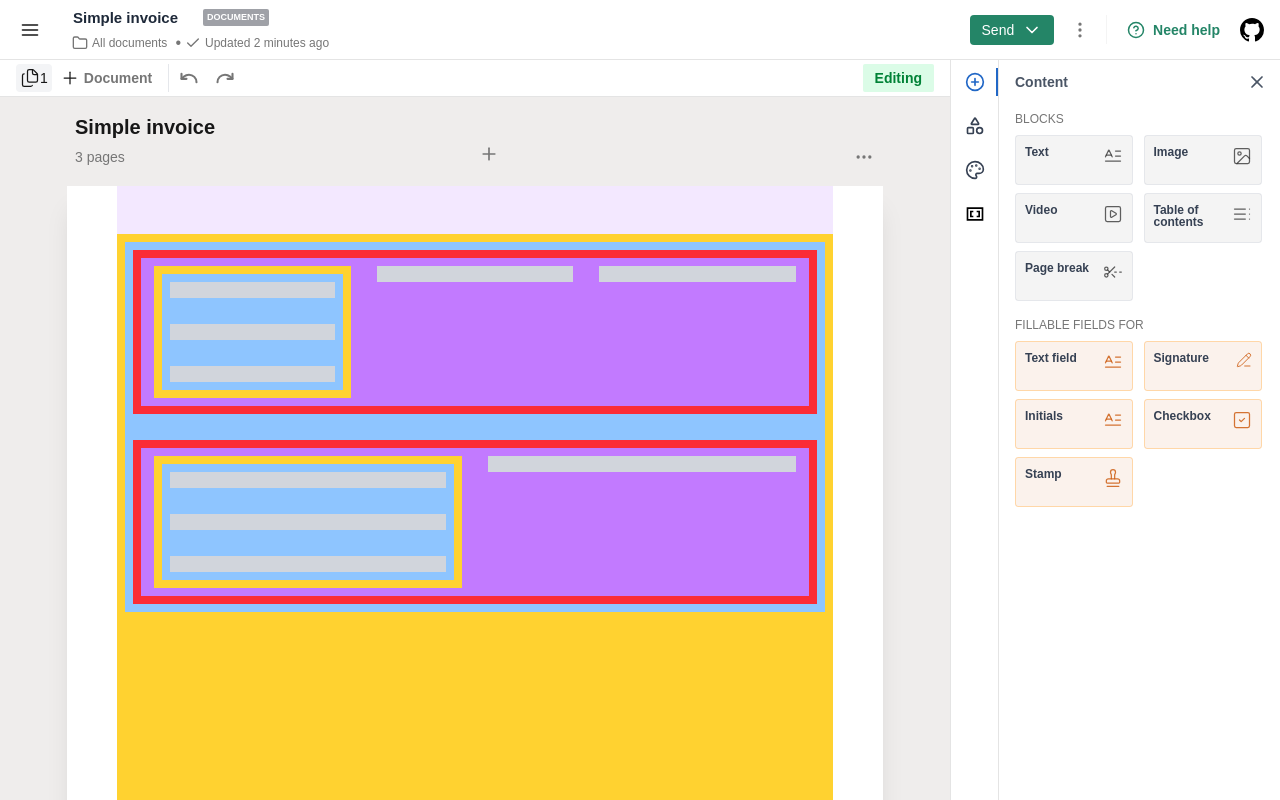
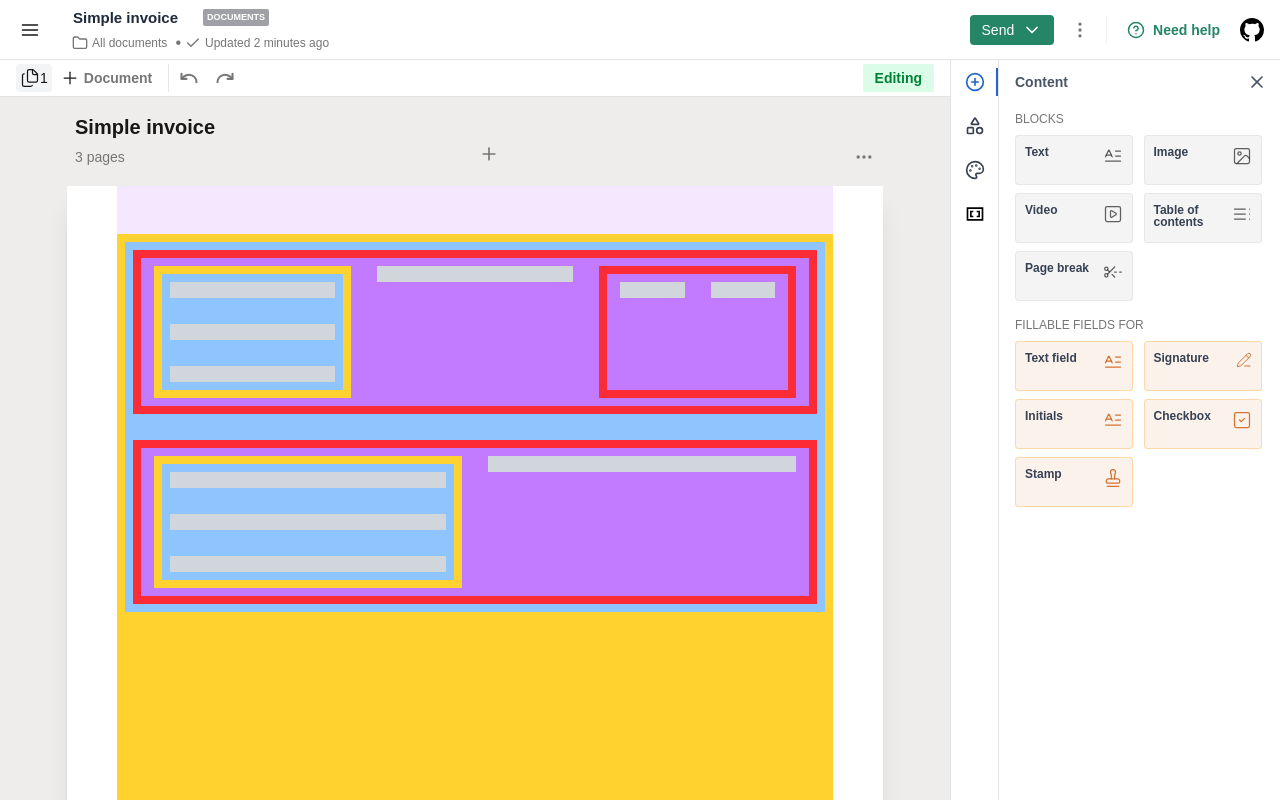
Before and after one commit to larbisahli/pandadoc-document-editor, a Next.js app: page / in a window 1280 px wide. Built offline with nearby package versions, Linux system fonts and the light colour scheme.

Commit message:
working on resize logic

```diff
--- /dev/null
+++ b/components/editor/canvas/context/PageContext.ts
@@ -0,0 +1,8 @@
+import { NodeId, PageId } from "@/interfaces/common";
+import { createContext, useContext } from "react";
+
+export const PageContext = createContext<{ pageId: PageId }>({
+  pageId: "" as PageId,
+});
+
+export const usePage = () => useContext(PageContext);
--- a/components/editor/canvas/layout/LayoutRenderer.tsx
+++ b/components/editor/canvas/layout/LayoutRenderer.tsx
@@ -1,6 +1,7 @@
+import React from "react";
 import { useAppSelector } from "@/lib/hooks";
 import { selectNodeById } from "@/lib/features/layout/layoutSlice";
-import { NodeId, PageId } from "@/interfaces/common";
+import { NodeId } from "@/interfaces/common";
 import { BlockRefNode, ContainerNode } from "@/interfaces/layout";
 import { NodeDirection, NodeKind } from "@/interfaces/enum";
 import RowItem from "./shells/RowItem";
@@ -8,27 +9,17 @@ import NodeColumnShell from "./shells/NodeColumnShell";
 import NodeRowShell from "./shells/NodeRowShell";
 import DocBlock from "./shells/DocBlock";
 import BlockLeaf from "./leaves/BlockLeaf";
-import RowResizer from "./RowResizer";
-import { getResizeEffect } from "@/utils/resize";
 import RowResizerWrapper from "./RowResizerWrapper";
-import React, { useState } from "react";
+import { usePage } from "../context/PageContext";
 
 interface LayoutRendererProps {
   nodeId: NodeId;
-  pageId: PageId;
 }
 
-// TODO Create a context for page specific (pageId, ....)
-function LayoutRenderer({ pageId, nodeId }: LayoutRendererProps) {
+function LayoutRenderer({ nodeId }: LayoutRendererProps) {
+  const { pageId } = usePage();
+
   const node = useAppSelector((state) => selectNodeById(state, pageId, nodeId));
-
-  // TODO Create a type for this ResizerPayloadType
-  const [resizeEffect, setResizeEffect] = useState<{
-    leftId: NodeId;
-    rightId: NodeId;
-    leftDelta: number;
-    rightDelta: number;
-  } | null>(null);
 
   if (!node) return null;
 
@@ -46,22 +37,16 @@ function LayoutRenderer({ pageId, nodeId }: LayoutRendererProps) {
         <Shell id={n.id}>
           {n.children.map((cid, index) => (
             <React.Fragment key={cid}>
-              <ChildWrapper
-                rowRootId={n.id}
-                nodeId={cid}
-                pageId={pageId}
-                {...(!isColumn ? { resizeEffect } : {})}
-              >
-                <LayoutRenderer nodeId={cid} pageId={pageId} />
+              <ChildWrapper nodeId={cid}>
+                <LayoutRenderer nodeId={cid} />
               </ChildWrapper>
               {/* Add resizer between row children, but not after the last */}
               {!isColumn && index < n.children.length - 1 && (
                 <RowResizerWrapper
-                  nodeId={nodeId}
-                  pageId={pageId}
+                  rowRootId={n.id}
+                  nodeId={cid}
                   nodeIds={n.children}
                   index={index}
-                  setResizeEffect={setResizeEffect}
                 />
               )}
             </React.Fragment>
--- a/components/editor/canvas/layout/RowResizerWrapper.tsx
+++ b/components/editor/canvas/layout/RowResizerWrapper.tsx
@@ -1,62 +1,191 @@
-import { useAppDispatch } from "@/lib/hooks";
-import { getResizeEffect } from "@/utils/resize";
-import React, { memo } from "react";
+import { memo, useCallback, useRef } from "react";
+import { useAppDispatch, useAppSelector } from "@/lib/hooks";
 import RowResizer from "./RowResizer";
-import { NodeId, PageId } from "@/interfaces/common";
-import { useDebouncedCallback } from "../../hooks/useDebouncedCallback";
-import { updateLayoutCalculatedWidth } from "@/lib/features/layout/layoutSlice";
+import {
+  selectRowItemLayoutStyle,
+  updateLayoutCalculatedWidth,
+} from "@/lib/features/layout/layoutSlice";
+import { usePage } from "../context/PageContext";
+import { NodeId } from "@/interfaces/common";
 
-interface Props {
-  nodeId: NodeId;
-  pageId: PageId;
-  nodeIds: NodeId[];
+type Props = {
+  rowRootId: string;
+  nodeIds: string[];
   index: number;
-  setResizeEffect: React.Dispatch<React.SetStateAction<any>>;
+};
+
+// minimum row width percentage
+const MIN_PCT = 15;
+
+function clampPairPercent(
+  leftBasePct: number,
+  rightBasePct: number,
+  dPct: number, // left gains dPct, right loses dPct
+  minPct: number,
+) {
+  let L = Math.max(minPct, leftBasePct + dPct);
+  let R = Math.max(minPct, rightBasePct - dPct);
+
+  const cap = Math.max(0, leftBasePct + rightBasePct);
+  const pairNow = L + R;
+  if (pairNow > cap && pairNow > 0) {
+    const s = cap / pairNow;
+    L = Math.max(minPct, L * s);
+    R = Math.max(minPct, R * s);
+  }
+  return { L, R };
 }
 
-function RowResizerWrapper({
-  pageId,
-  nodeId,
-  nodeIds,
-  index,
-  setResizeEffect,
-}: Props) {
+function RowResizerWrapper({ rowRootId, nodeIds, index }: Props) {
+  const { pageId } = usePage();
   const dispatch = useAppDispatch();
 
-  // Stable debounced dispatcher
-  const onResizeDebounced = useDebouncedCallback(
-    (effect) => {
-      if (effect) {
-        // LEFT
-        const rowLeftEl = document.getElementById(
-          effect?.leftId ?? "",
-        ) as HTMLDivElement | null;
-        // dispatch(updateLayoutCalculatedWidth({pageId, nodeId: effect?.leftId, width: rowLeftEl?.style.width}));
-        // LEFT
-        const rowRightEl = document.getElementById(
-          effect?.rightId ?? "",
-        ) as HTMLDivElement | null;
-        // dispatch(updateLayoutCalculatedWidth({pageId, nodeId: effect?.rightId, width: rowRightEl?.style.width}));
-        console.log(
-          "resize effect",
-          { pageId, nodeId: effect?.leftId, width: rowLeftEl?.style.width },
-          { pageId, nodeId: effect?.rightId, width: rowRightEl?.style.width },
-        );
-      }
-    },
-    250,
-    [nodeIds, index, dispatch],
+  // the two panes controlled by this resizer
+  const leftId = nodeIds[index] as NodeId;
+  const rightId = nodeIds[index + 1] as NodeId;
+
+  // base % widths from store (source of truth)
+  const leftBasePct = useAppSelector((s) =>
+    parseFloat(selectRowItemLayoutStyle(s, pageId, leftId)?.width || "0"),
+  );
+  const rightBasePct = useAppSelector((s) =>
+    parseFloat(selectRowItemLayoutStyle(s, pageId, rightId)?.width || "0"),
   );
 
-  return (
-    <RowResizer
-      onResize={(delta: number) => {
-        const effect = getResizeEffect(nodeIds, index, delta);
-        setResizeEffect(effect);
-        onResizeDebounced(effect);
-      }}
-    />
+  // one drag session cache to avoid re‑measuring per move
+  const sessionRef = useRef<{
+    rowEl: HTMLDivElement | null;
+    rowWidth: number;
+    leftEl: HTMLDivElement | null;
+    rightEl: HTMLDivElement | null;
+    rafId: number;
+    lastDeltaPx: number;
+  } | null>(null);
+
+  const ensureSession = useCallback(() => {
+    let s = sessionRef.current;
+    if (s) return s;
+
+    const rowEl = document.getElementById(rowRootId) as HTMLDivElement | null;
+    const leftEl = document.getElementById(leftId) as HTMLDivElement | null;
+    const rightEl = document.getElementById(rightId) as HTMLDivElement | null;
+    const rowWidth = rowEl?.clientWidth ?? 0;
+
+    sessionRef.current = s = {
+      rowEl,
+      rowWidth,
+      leftEl,
+      rightEl,
+      rafId: 0,
+      lastDeltaPx: 0,
+    };
+
+    // small perf hint: isolate row during drag to reduce layout scope
+    if (rowEl) rowEl.style.contain = "layout style";
+
+    return s;
+  }, [rowRootId, leftId, rightId]);
+
+  // rAF-applied frame writer (mutates only two styles)
+  const applyFrame = useCallback(() => {
+    const s = sessionRef.current;
+    if (!s) return;
+    s.rafId = 0;
+
+    if (!s.rowWidth || !s.leftEl || !s.rightEl) return;
+
+    const dPct = (s.lastDeltaPx / s.rowWidth) * 100;
+    const { L, R } = clampPairPercent(leftBasePct, rightBasePct, dPct, MIN_PCT);
+
+    // write only what’s needed; keep them fixed during drag
+    s.leftEl.style.width = `${L.toFixed(2)}%`;
+    s.rightEl.style.width = `${R.toFixed(2)}%`;
+  }, [leftBasePct, rightBasePct]);
+
+  const schedule = useCallback(() => {
+    const s = sessionRef.current;
+    if (!s) return;
+    if (!s.rafId) {
+      s.rafId = requestAnimationFrame(applyFrame);
+    }
+  }, [applyFrame]);
+
+  // LIVE drag: update delta, rAF will flush styles next frame
+  const handleResize = useCallback(
+    (deltaPx: number) => {
+      const s = ensureSession();
+      if (!s) return;
+      s.lastDeltaPx = deltaPx;
+      schedule();
+    },
+    [ensureSession, schedule],
   );
+
+  // COMMIT once: compute final L/R and dispatch to Redux
+  const handleResizeEnd = useCallback(
+    (deltaPx: number) => {
+      const s = ensureSession();
+      if (!s) return;
+
+      if (s.rafId) {
+        cancelAnimationFrame(s.rafId);
+        s.rafId = 0;
+      }
+
+      // final compute
+      s.lastDeltaPx = deltaPx;
+      if (s.rowWidth) {
+        const dPct = (s.lastDeltaPx / s.rowWidth) * 100;
+        const { L, R } = clampPairPercent(
+          leftBasePct,
+          rightBasePct,
+          dPct,
+          MIN_PCT,
+        );
+
+        // persist to store (single commit for each side)
+        dispatch(
+          updateLayoutCalculatedWidth({
+            pageId,
+            nodeId: leftId,
+            width: `${L.toFixed(2)}%`,
+          }),
+        );
+        dispatch(
+          updateLayoutCalculatedWidth({
+            pageId,
+            nodeId: rightId,
+            width: `${R.toFixed(2)}%`,
+          }),
+        );
+
+        // ensure DOM matches committed values
+        if (s.leftEl) {
+          s.leftEl.style.width = `${L.toFixed(2)}%`;
+        }
+        if (s.rightEl) {
+          s.rightEl.style.width = `${R.toFixed(2)}%`;
+        }
+      }
+
+      // cleanup row containment hint
+      if (s.rowEl) s.rowEl.style.contain = "";
+
+      // end session
+      sessionRef.current = null;
+    },
+    [
+      ensureSession,
+      leftBasePct,
+      rightBasePct,
+      dispatch,
+      pageId,
+      leftId,
+      rightId,
+    ],
+  );
+
+  return <RowResizer onResize={handleResize} onResizeEnd={handleResizeEnd} />;
 }
 
 export default memo(RowResizerWrapper);
--- a/components/editor/canvas/layout/shells/NodeRowShell.tsx
+++ b/components/editor/canvas/layout/shells/NodeRowShell.tsx
@@ -10,7 +10,7 @@ function NodeRowShell({ id, children }: Props) {
     <div
       id={id}
       data-node-type="node-row"
-      className="group/resizer flex bg-red-500 p-2"
+      className="group/resizer flex w-full bg-red-500 p-2"
     >
       {children}
     </div>
--- a/components/editor/canvas/layout/shells/RowItem.tsx
+++ b/components/editor/canvas/layout/shells/RowItem.tsx
@@ -1,110 +1,30 @@
-import { NodeId, PageId } from "@/interfaces/common";
+import { NodeId } from "@/interfaces/common";
 import { selectRowItemLayoutStyle } from "@/lib/features/layout/layoutSlice";
 import { useAppSelector } from "@/lib/hooks";
 import React, { memo } from "react";
+import { usePage } from "../../context/PageContext";
 
 interface Props {
   nodeId: NodeId;
-  pageId: PageId;
   children: React.ReactNode;
-  rowRootId: NodeId;
-  resizeEffect?: {
-    leftId: NodeId;
-    rightId: NodeId;
-    leftDelta: number;
-    rightDelta: number;
-  } | null;
 }
 
-function RowItem({ resizeEffect, nodeId, pageId, children, rowRootId }: Props) {
+function RowItem({ nodeId, children }: Props) {
+  const { pageId } = usePage();
+
   const layoutStyle = useAppSelector((state) =>
     selectRowItemLayoutStyle(state, pageId, nodeId),
   );
 
-  const leftBasePct = useAppSelector((s) =>
-    resizeEffect
-      ? parseFloat(
-          selectRowItemLayoutStyle(s, pageId, resizeEffect.leftId)?.width ||
-            "0",
-        )
-      : 0,
-  );
-
-  const rightBasePct = useAppSelector((s) =>
-    resizeEffect
-      ? parseFloat(
-          selectRowItemLayoutStyle(s, pageId, resizeEffect.rightId)?.width ||
-            "0",
-        )
-      : 0,
-  );
-
-  const basePct = parseFloat(layoutStyle?.width ?? "0"); // e.g. "33%" → 33
-  const minPct = 5;
-
-  // live % for THIS item
-  const livePct = React.useMemo(() => {
-    if (!resizeEffect) return basePct;
-
-    // 1) row width for px→% conversion
-    const rowEl = document.getElementById(
-      rowRootId ?? "",
-    ) as HTMLDivElement | null;
-    const rowWidth = rowEl?.clientWidth ?? 0;
-    if (!rowEl || !rowWidth) return basePct;
-
-    const { leftId, rightId, leftDelta, rightDelta } = resizeEffect;
-
-    // If this item isn't one of the pair, it's locked (unchanged)
-    if (nodeId !== leftId && nodeId !== rightId) return basePct;
-
-    // 2) convert deltas to percentage points
-    const dLeftPct = (leftDelta / rowWidth) * 100;
-    const dRightPct = (rightDelta / rowWidth) * 100;
-
-    // 3) pair’s original allowed total (others are locked)
-    const maxPairTotal = Math.max(0, leftBasePct + rightBasePct);
-
-    // 4) tentative targets for the pair with per-panel minima
-    let left1 = Math.max(minPct, leftBasePct + dLeftPct);
-    let right1 = Math.max(minPct, rightBasePct + dRightPct);
-
-    // 5) if pair would exceed its allowed total, scale proportionally
-    const pair1 = left1 + right1;
-    if (pair1 > maxPairTotal && pair1 > 0) {
-      const scale = maxPairTotal / pair1;
-      left1 = Math.max(minPct, left1 * scale);
-      right1 = Math.max(minPct, right1 * scale);
-    }
-
-    // 6) return this item’s live %
-    return nodeId === leftId ? left1 : right1;
-  }, [
-    basePct,
-    resizeEffect,
-    rowRootId,
-    nodeId,
-    minPct,
-    leftBasePct,
-    rightBasePct,
-  ]);
-
-  // console.log(">>>", [
-  //   basePct,
-  //   resizeEffect,
-  //   rowRootId,
-  //   nodeId,
-  //   minPct,
-  //   leftBasePct,
-  //   rightBasePct,
-  // ],livePct)
+  const basePct = parseFloat(layoutStyle?.width ?? "0");
+  console.log("RowItem >>>>>", { nodeId });
 
   return (
     <div
       id={nodeId}
       data-node-type="item-row"
-      className="item-row flex w-full bg-purple-400 px-[13px] py-2"
-      style={{ width: `${(livePct as number).toFixed(2)}%` }}
+      className="item-row flex w-full overflow-hidden bg-purple-400 px-[13px] py-2"
+      style={{ width: `${(basePct as number).toFixed(2)}%` }}
     >
       {children}
     </div>
--- a/components/editor/canvas/overlays/OverlayLayer.tsx
+++ b/components/editor/canvas/overlays/OverlayLayer.tsx
@@ -3,12 +3,15 @@ import { selectPageOverlayIds } from "@/lib/features/layout/layoutSlice";
 import { useAppSelector } from "@/lib/hooks";
 import { memo } from "react";
 import OverlayFactory from "./OverlayFactory";
+import { usePage } from "../context/PageContext";
 
 interface OverlayLayerProps {
   pageId: PageId;
 }
 
-function OverlayLayer({ pageId }: OverlayLayerProps) {
+function OverlayLayer() {
+  const { pageId } = usePage();
+
   const overlayIds = useAppSelector((state) =>
     selectPageOverlayIds(state, pageId),
   );
--- a/lib/features/layout/layoutSlice.ts
+++ b/lib/features/layout/layoutSlice.ts
@@ -26,6 +26,31 @@ const initialState: LayoutSliceState = {
           direction: "row" as NodeDirection,
           children: ["colTopLeft", "colTopMiddle", "colTopRight"] as NodeId[],
           layoutStyle: {},
+        },
+        ["colTopRight"]: {
+          id: "colTopRight" as NodeId,
+          kind: "container" as NodeKind,
+          direction: "row" as NodeDirection,
+          children: ["colTopRight-left", "colTopRight-right"] as NodeId[],
+          layoutStyle: {
+            width: "33.33%",
+          },
+        },
+        ["colTopRight-left"]: {
+          id: "colTopRight-left" as NodeId,
+          kind: "blockRef" as NodeKind,
+          instanceId: "inst-title" as InstanceId,
+          layoutStyle: {
+            width: "50%",
+          },
+        },
+        ["colTopRight-right"]: {
+          id: "colTopRight-right" as NodeId,
+          kind: "blockRef" as NodeKind,
+          instanceId: "inst-title" as InstanceId,
+          layoutStyle: {
+            width: "50%",
+          },
         },
         ["rowBottom"]: {
           id: "rowBottom" as NodeId,
@@ -78,14 +103,14 @@ const initialState: LayoutSliceState = {
           instanceId: "inst-intro" as InstanceId,
           layoutStyle: {},
         },
-        ["colTopRight"]: {
-          id: "colTopRight" as NodeId,
-          kind: "blockRef" as NodeKind,
-          instanceId: "inst-title" as InstanceId,
-          layoutStyle: {
-            width: "33.33%",
-          },
-        },
+        // ["colTopRight"]: {
+        //   id: "colTopRight" as NodeId,
+        //   kind: "blockRef" as NodeKind,
+        //   instanceId: "inst-title" as InstanceId,
+        //   layoutStyle: {
+        //     width: "33.33%",
+        //   },
+        // },
         ["colTopMiddle"]: {
           id: "colTopMiddle" as NodeId,
           kind: "blockRef" as NodeKind,
--- a/utils/resize.ts
+++ b/utils/resize.ts
@@ -1,3 +1,12 @@
+import { NodeId } from "@/interfaces/common";
+
+export interface ResizerPayloadType {
+  leftId: NodeId;
+  rightId: NodeId;
+  leftDelta: number;
+  rightDelta: number;
+}
+
 /**
  * Given a parent row container's children and a dragged child index,
  * return the left and right neighbor IDs and the deltas to apply.
@@ -6,18 +15,13 @@ export function getResizeEffect(
   children: string[],
   index: number,
   delta: number,
-): {
-  leftId: string;
-  rightId: string;
-  leftDelta: number;
-  rightDelta: number;
-} | null {
+): ResizerPayloadType | null {
   if (index < 0 || index >= children.length - 1) {
     // Don't resize if there is no right neighbor
     return null;
   }
-  const leftId = children[index];
-  const rightId = children[index + 1];
+  const leftId = children[index] as NodeId;
+  const rightId = children[index + 1] as NodeId;
 
   return {
     leftId,
```
Also changed, not shown: components/editor/canvas/layout/RowResizer.tsx (+19 -4 lines), components/editor/canvas/pages/DocumentPage.tsx (+10 -4 lines).
